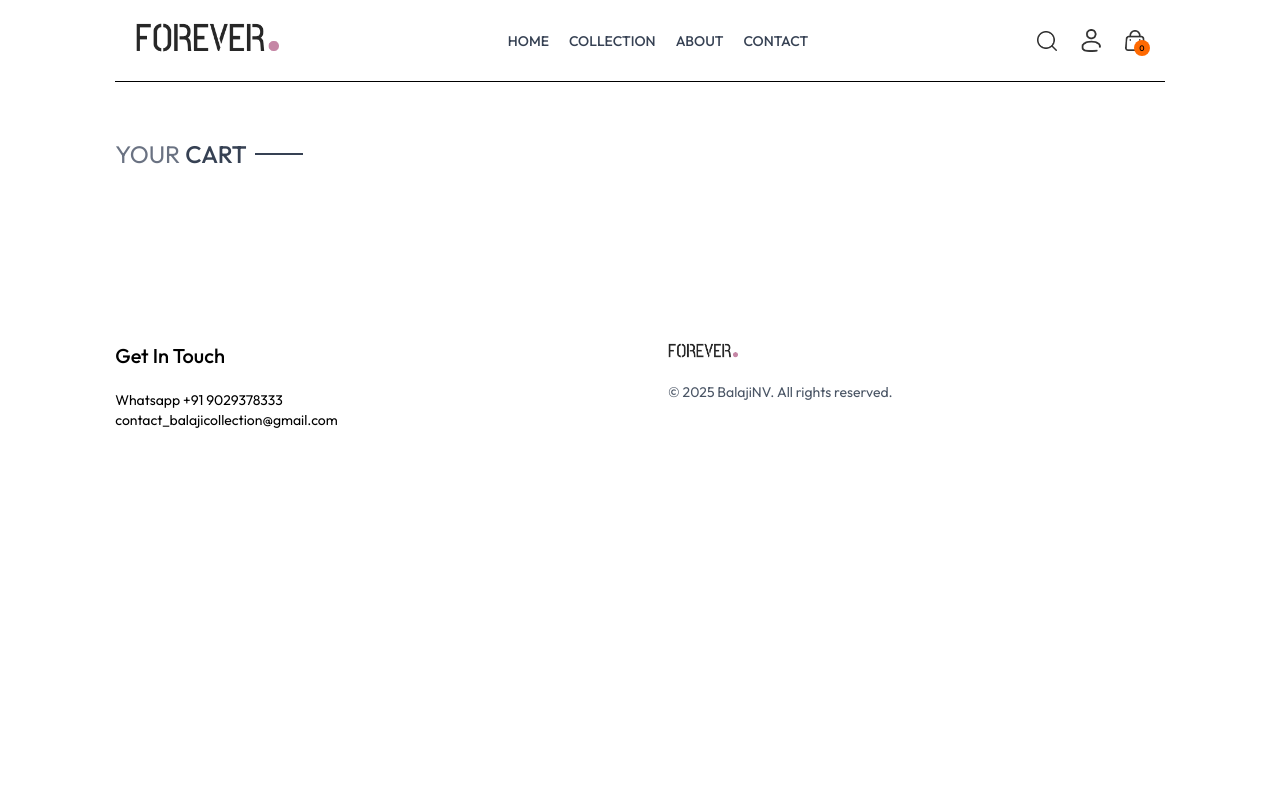
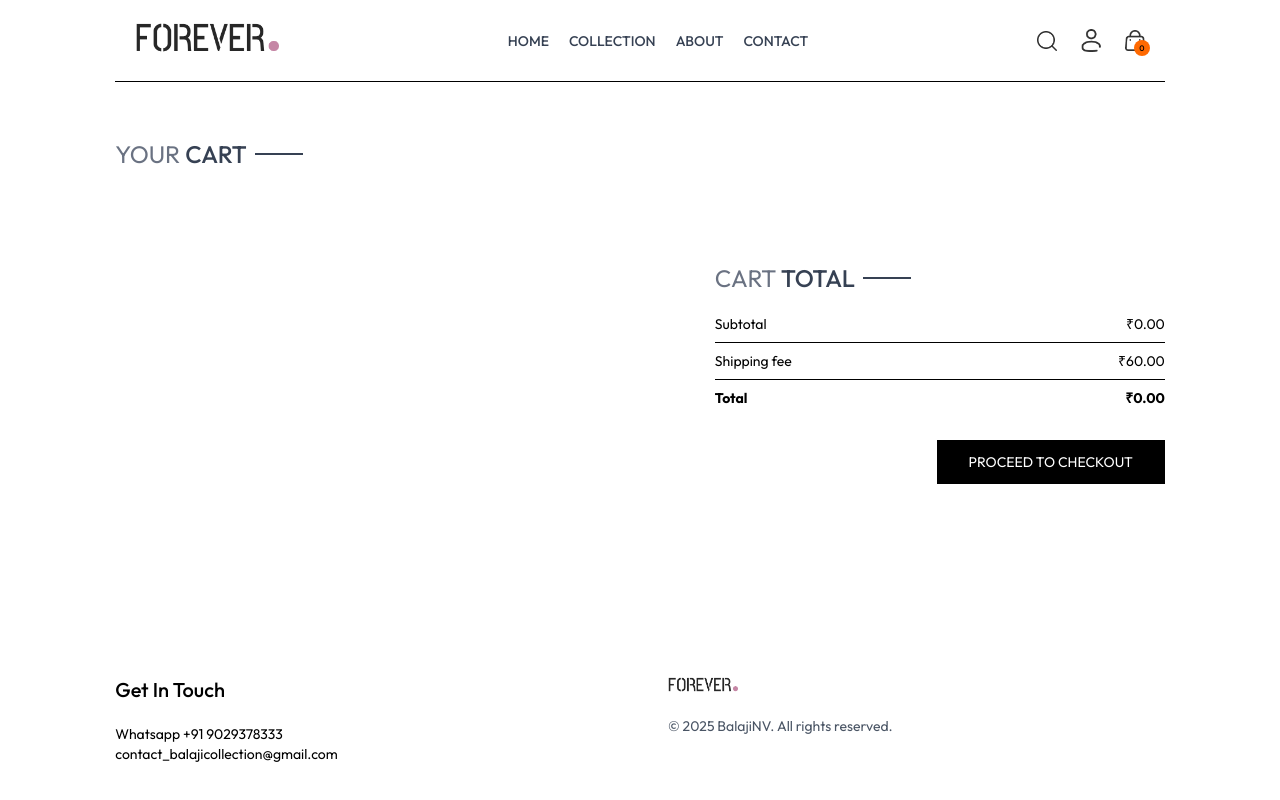
Before and after one commit to nvavinash/balajiFrontend, a React (Vite) app: page /cart in a window 1280 px wide. Shown: the top 800 px of the page. Built offline with nearby package versions, Linux system fonts and the light colour scheme.

Commit message:
Cart Total added

```diff
--- /dev/null
+++ b/src/components/CartTotal.jsx
@@ -0,0 +1,42 @@
+import React, { useContext } from "react";
+import { ShopContext } from "../context/ShopContext";
+import Title from "./Title";
+
+const CartTotal = () => {
+  const { currency, delivery_fee, getCartAmount } = useContext(ShopContext);
+
+  return (
+    <div className="w-full">
+      <div className="text-2xl">
+        <Title text1={"CART"} text2={"TOTAL"} />
+      </div>
+      <div className="flex flex-col gap-2 mt-2 text-sm">
+        <div className="flex justify-between ">
+          <p>Subtotal</p>{" "}
+          <p>
+            {currency}
+            {getCartAmount()}.00{" "}
+          </p>
+        </div>
+        <hr />
+        <div className="flex justify-between">
+          <p>Shipping fee</p>{" "}
+          <p>
+            {currency}
+            {delivery_fee}.00
+          </p>
+        </div>
+        <hr />
+        <div className="flex justify-between">
+          <b>Total</b>{" "}
+          <b>
+            {currency}
+            {getCartAmount() === 0 ? 0 : getCartAmount() + delivery_fee}.00
+          </b>
+        </div>
+      </div>
+    </div>
+  );
+};
+
+export default CartTotal;
--- a/src/context/ShopContext.jsx
+++ b/src/context/ShopContext.jsx
@@ -2,15 +2,17 @@ import { createContext, useEffect } from "react";
 import { products } from "../assets/assets";
 import { useState } from "react";
 import { toast } from "react-toastify";
+import { useNavigate } from "react-router-dom";
 
 export const ShopContext = createContext();
 
 const ShopContextProvider = (props) => {
   const currency = "₹";
-  const delivery_fee = 10;
+  const delivery_fee = 60;
   const [search, setSearch] = useState();
   const [showSearch, setShowSearch] = useState(false);
   const [cartItems, setCartItems] = useState({});
+  const navigate = useNavigate();
 
   const addToCart = async (itemId, size) => {
     if (!size) {
@@ -33,8 +35,8 @@ const ShopContextProvider = (props) => {
 
   const getCartCount = () => {
     let totalCount = 0;
-    for (let items in cartItems) {
-      for (let item in cartItems[items]) {
+    for (const items in cartItems) {
+      for (const item in cartItems[items]) {
         try {
           totalCount += cartItems[items][item];
         } catch (error) {}
@@ -49,6 +51,21 @@ const ShopContextProvider = (props) => {
     setCartItems(cartData);
   };
 
+  const getCartAmount = () => {
+    let totalAmount = 0;
+    for (const items in cartItems) {
+      let itemInfo = products.find((product) => product._id === items);
+      for (const item in cartItems[items]) {
+        try {
+         if(cartItems[items][item]>0){
+          totalAmount += cartItems[items][item] * itemInfo.price;
+         }
+        } catch (error) {}
+      }
+    }
+    return totalAmount;
+  };
+
   const value = {
     products,
     currency,
@@ -61,6 +78,8 @@ const ShopContextProvider = (props) => {
     addToCart,
     getCartCount,
     updateQuantity,
+    getCartAmount,
+    navigate
   };
 
   return (
--- a/src/pages/Cart.jsx
+++ b/src/pages/Cart.jsx
@@ -2,9 +2,11 @@ import React, { useContext, useEffect, useState } from "react";
 import { ShopContext } from "../context/ShopContext";
 import Title from "../components/Title";
 import { assets } from "../assets/assets";
+import CartTotal from "../components/CartTotal";
 
 const Cart = () => {
-  const { products, currency, cartItems, updateQuantity } = useContext(ShopContext);
+  const { products, currency, cartItems, updateQuantity, navigate } =
+    useContext(ShopContext);
 
   const [cartData, setCartData] = useState([]);
 
@@ -61,11 +63,40 @@ const Cart = () => {
                   </div>
                 </div>
               </div>
-              <input className="border max-w-10 sm:max-w-20 px-1 sm:px-2 py-1 " type="number" min={1} defaultValue={item.quantity}/>
-              <img onClick={() => updateQuantity(item._id, item.size, 0)} className="w-4 mr-4 sm:w-5 cursor-pointer" src={assets.bin_icon} alt="" />
+              <input
+                onChange={(e) =>
+                  e.target.value === "" || e.target.value < 1
+                    ? null
+                    : updateQuantity(
+                        item._id,
+                        item.size,
+                        Number(e.target.value)
+                      )
+                }
+                className="border max-w-10 sm:max-w-20 px-1 sm:px-2 py-1 "
+                type="number"
+                min={1}
+                defaultValue={item.quantity}
+              />
+              <img
+                onClick={() => updateQuantity(item._id, item.size, 0)}
+                className="w-4 mr-4 sm:w-5 cursor-pointer"
+                src={assets.bin_icon}
+                alt=""
+              />
             </div>
           );
         })}
+      </div>
+      <div className="flex justify-end my-20">
+        <div className="w-full sm:w-[450px]">
+          <CartTotal />
+          <div className="w-full text-end">
+            <button onClick={() => navigate("/place-order")} className="bg-black text-white py-3 px-8 text-sm my-8 hover:bg-[#414141]">
+              PROCEED TO CHECKOUT
+            </button>
+          </div>
+        </div>
       </div>
     </div>
   );
--- a/src/pages/Product.jsx
+++ b/src/pages/Product.jsx
@@ -68,7 +68,7 @@ const Product = () => {
               {productData.sizes?.map((item, index) => (
                 <button
                   onClick={() => setSize(item)}
-                  className={`mx-0.5 py-2 px-4 bg-gray-100 ${
+                  className={` cursor-pointer mx-0.5 py-2 px-4 bg-gray-100 ${
                     item === size ? "bg-orange-500 text-white" : ""
                   }`}
                   key={index}
@@ -78,7 +78,7 @@ const Product = () => {
               ))}
             </div>
           </div>
-          <button onClick={() => addToCart(productData._id, size)} className="bg-black text-white py-3 px-7 text-sm active:bg-gray-800">
+          <button onClick={() => addToCart(productData._id, size)} className="bg-black text-white py-3 px-7 text-sm active:bg-gray-800 cursor-pointer">
             {" "}
             ADD TO CART
           </button>
```
